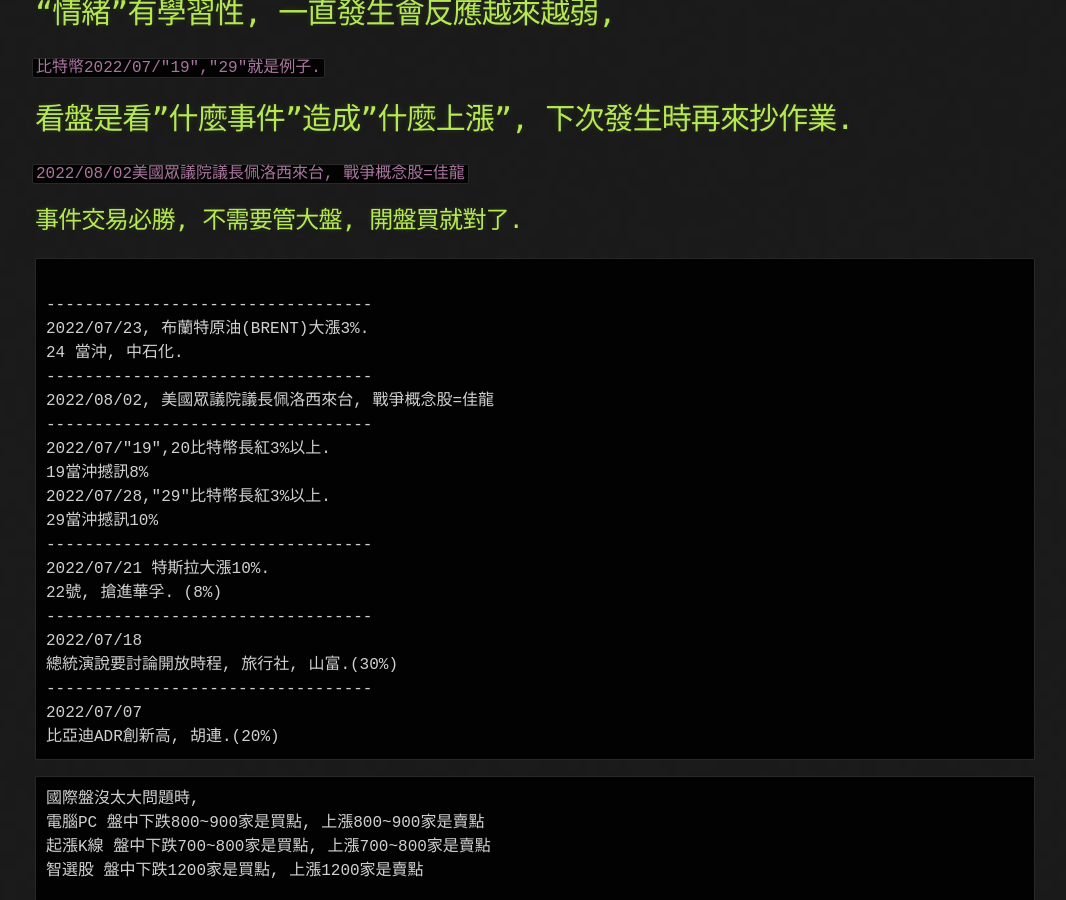
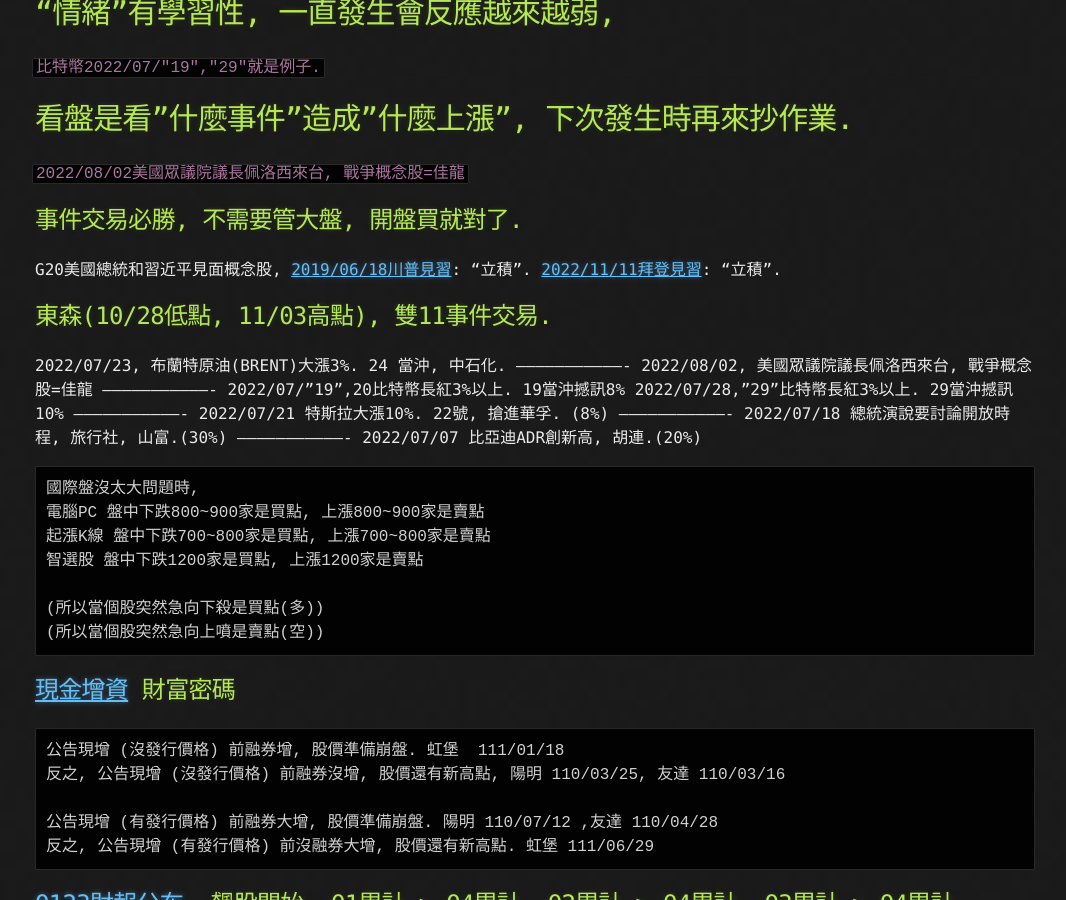
Before and after one commit to lepg5487/Stock_God, a Jekyll site: the page built from experience.md, in a window 1280 px wide and 900 px high, scrolled down 455 px. Shown: the whole window, without its empty margins (105-1171 px from the left). Built offline with Jekyll 4.4.1, drawn with Linux system fonts in a browser that asks for light colours; our own code applies the rules of GitHub Pages for plain Markdown files.

Commit message:
Update experience.md

````diff
--- a/experience.md
+++ b/experience.md
@@ -11,8 +11,13 @@
 # 看盤是看"什麼事件"造成"什麼上漲", 下次發生時再來抄作業.
 `2022/08/02美國眾議院議長佩洛西來台, 戰爭概念股=佳龍`
 ## 事件交易必勝, 不需要管大盤, 開盤買就對了.
-```
 
+
+G20美國總統和習近平見面概念股,
+[2019/06/18川普見習](https://ec.ltn.com.tw/article/breakingnews/2826594): "立積".
+[2022/11/11拜登見習](https://udn.com/news/story/6813/6756614): "立積".
+
+東森(10/28低點, 11/03高點), 雙11事件交易.
 ----------------------------------
 2022/07/23, 布蘭特原油(BRENT)大漲3%.
 24 當沖, 中石化.
@@ -32,7 +37,8 @@
 ----------------------------------
 2022/07/07
 比亞迪ADR創新高, 胡連.(20%)
-```
+
+
 ```
 國際盤沒太大問題時,
 電腦PC 盤中下跌800~900家是買點, 上漲800~900家是賣點
````
